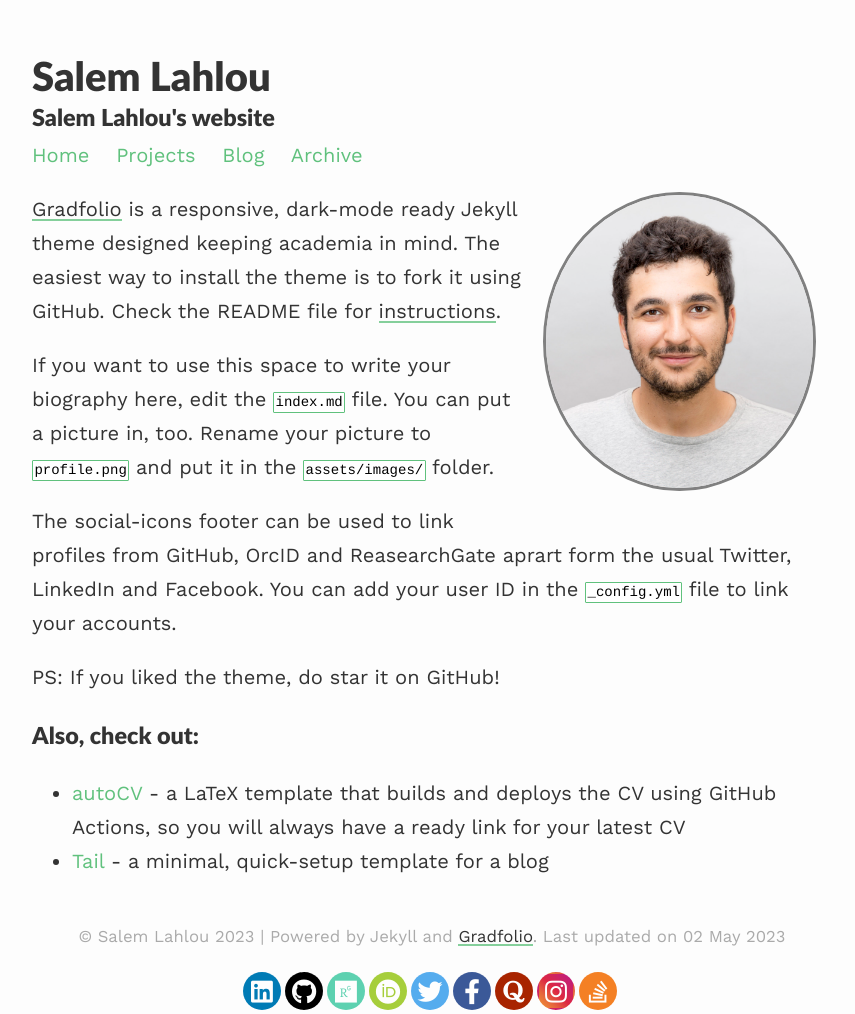
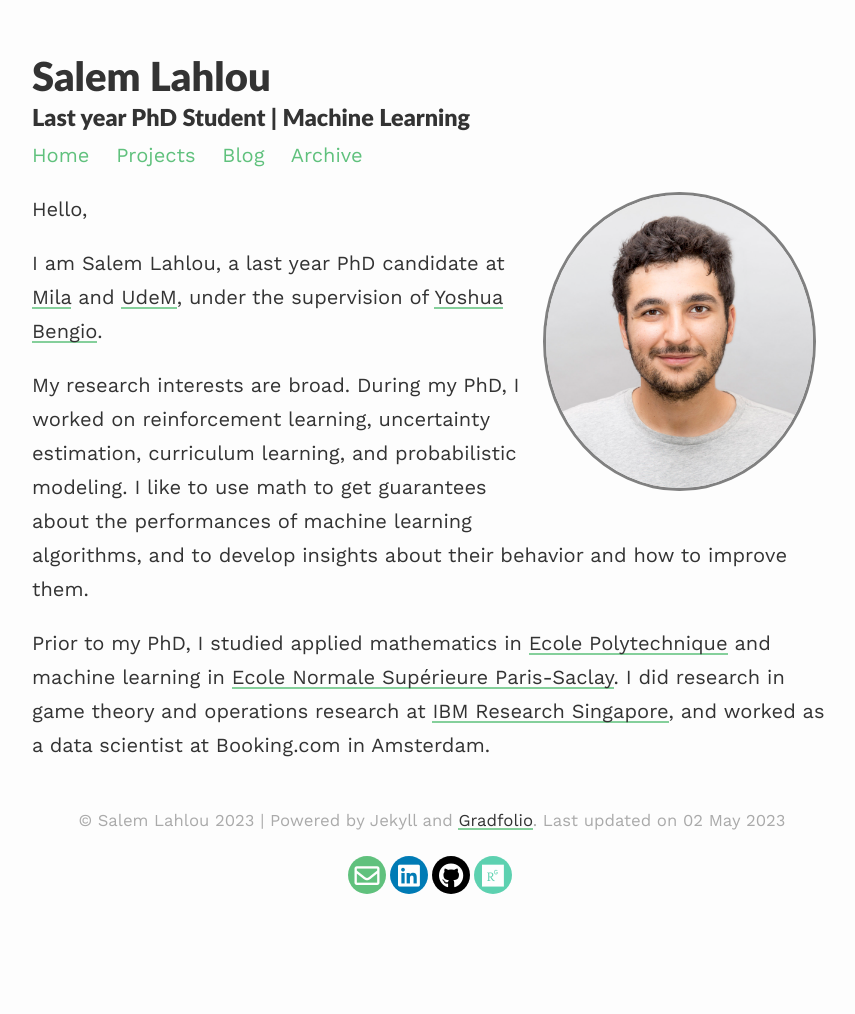
Before and after one commit to saleml/saleml.github.io, a Jekyll site: the page built from index.md, in a window 1280 px wide. Shown: the whole page, without its empty margins (208-1063 px from the left). Built offline with Jekyll 4.4.1, drawn with Linux system fonts in a browser that asks for light colours; nearby versions of some CDN libraries; after the commit the page ends 980 px from its top, so only the background shows below that.

Commit message:
add pages

```diff
--- a/_config.yml
+++ b/_config.yml
@@ -1,11 +1,11 @@
 ### your site title here
 
 title: Salem Lahlou
-description: Salem Lahlou's website
+description: Last year PhD Student | Machine Learning
 
-baseurl: / #name of GitHub repository
-url: "https://saleml.github.io" #custom url to be used instead of GitHub repository
-email: #
+baseurl: "" #name of GitHub repository
+url:  #custom url to be used instead of GitHub repository
+email: lahlosal@mila.quebec
 
 # Pagination
 paginate: 4
@@ -13,15 +13,15 @@
 paginate_path: /blog/page:num/
 
 # Social media links in footer
-twitter: "#"
-linkedin: "#"
-stackoverflow: "#"
-github: "#"
-researchgate: "#"
-orcid: "#"
-quora: "#"
-instagram: "#"
-facebook: "#"
+twitter: #
+linkedin: "salemlahlou/"
+stackoverflow: #
+github: "saleml"
+researchgate: "Salem-Lahlou"
+orcid: #
+quora: #
+instagram: #
+facebook: #
 
 
 # Markdown
--- a/index.md
+++ b/index.md
@@ -7,15 +7,10 @@
 published: true
 ---
 
-[Gradfolio](https://github.com/jitinnair1/gradfolio){:target="_blank"} is a responsive, dark-mode ready Jekyll theme designed keeping academia in mind. The easiest way to install the theme is to fork it using GitHub. Check the README file for [instructions](https://github.com/jitinnair1/gradfolio#installation){:target="_blank"}.
+Hello,
 
-If you want to use this space to write your biography here, edit the `index.md` file. You can put a picture in, too. Rename your picture to `profile.png` and put it in the `assets/images/` folder.
+I am Salem Lahlou, a last year PhD candidate at [Mila](https://mila.quebec/en/){:target="_blank"} and [UdeM](https://www.umontreal.ca/en){:target="_blank"}, under the supervision of [Yoshua Bengio](https://yoshuabengio.org/){:target="_blank"}.
 
-The social-icons footer can be used to link profiles from GitHub, OrcID and ReasearchGate aprart form the usual Twitter, LinkedIn and Facebook. You can add your user ID in the `_config.yml` file to link your accounts.
+My research interests are broad. During my PhD, I worked on reinforcement learning, uncertainty estimation, curriculum learning, and probabilistic modeling. I like to use math to get guarantees about the performances of machine learning algorithms, and to develop insights about their behavior and how to improve them.
 
-PS: If you liked the theme, do star it on GitHub!
-
-### Also, check out:
-
-- [autoCV](https://github.com/jitinnair1/autocv) - a LaTeX template that builds and deploys the CV using GitHub Actions, so you will always have a ready link for your latest CV
-- [Tail](https://github.com/jitinnair1/tail) - a minimal, quick-setup template for a blog
+Prior to my PhD, I studied applied mathematics in [Ecole Polytechnique](https://www.polytechnique.edu/){:target="_blank"} and machine learning in [Ecole Normale Supérieure Paris-Saclay](https://ens-paris-saclay.fr/){:target="_blank"}. I did research in game theory and operations research at [IBM Research Singapore](https://researcher.watson.ibm.com/researcher/view_group.php?id=8131){:target="_blank"}, and worked as a data scientist at Booking.com in Amsterdam.
```
Also changed, not shown: _pages/publications.md (added, +15 -0 lines).
